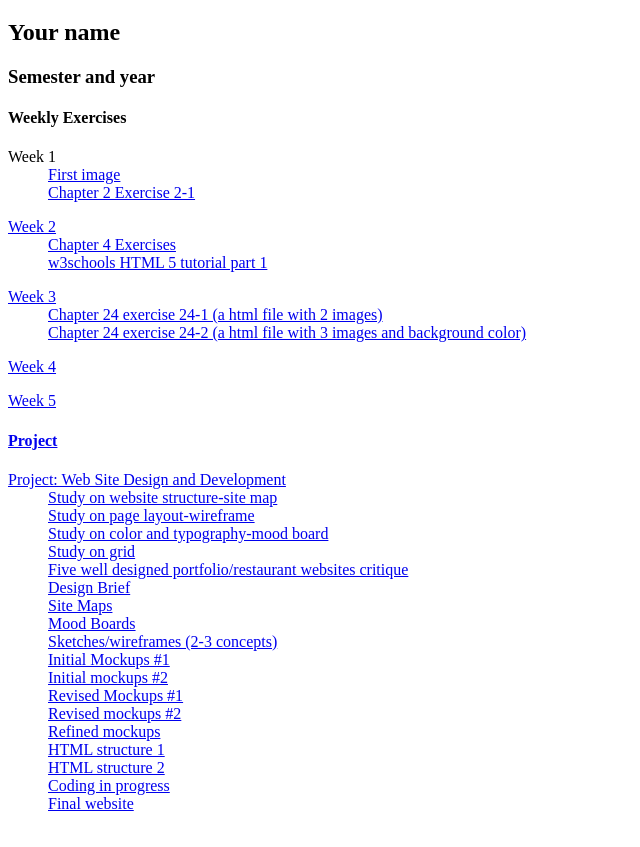
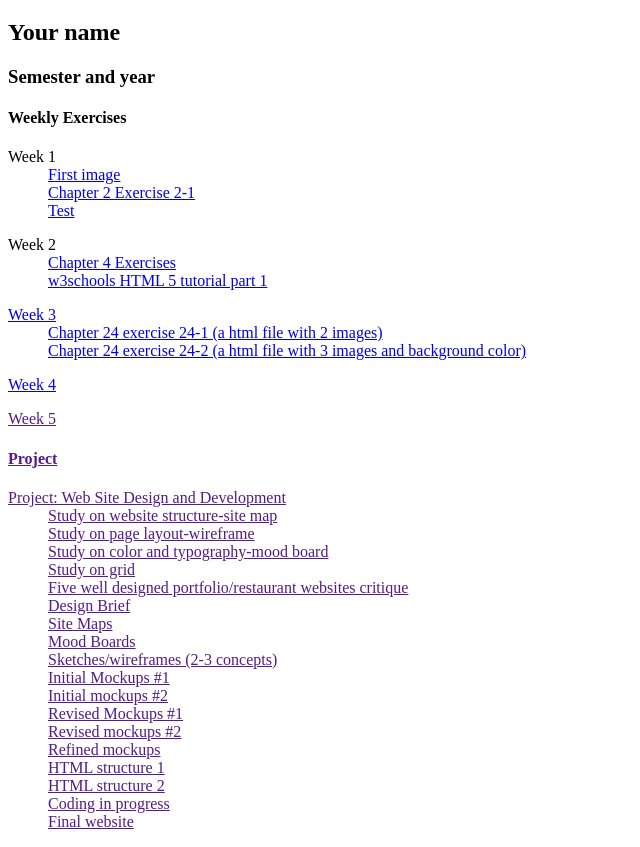
Before and after one commit to jplace2/AVT-217-Introduction-to-Web-Design, a plain HTML site: page weekly/index.html in a window 1280 px wide. Shown: the part 61-908 px from the top of the page, without its empty margins (0-640 px from the left). Drawn offline with Linux system fonts and the light colour scheme.

Commit message:
Update index.html

```diff
--- a/weekly/index.html
+++ b/weekly/index.html
@@ -16,26 +16,27 @@
 <dl>
 <dt>Week 1</dt>
 <dd><a href="https://jplace2.github.io/AVT-217-Introduction-to-Web-Design/sketch.jpg">First image</a></dd>
-<dd><a href="https://jplace2.github.io/AVT-217-Introduction-to-Web-Design/weekly/w1/jenskitchen.html">Chapter 2 Exercise 2-1</dd>
+<dd><a href="https://jplace2.github.io/AVT-217-Introduction-to-Web-Design/weekly/w1/jenskitchen.html">Chapter 2 Exercise 2-1</a></dd>
+<dd><a href="https://jplace2.github.io/AVT-217-Introduction-to-Web-Design/w1/testpage2.html">Test</a></dd>
 </dl>
 
 <dl>
 <dt>Week 2</dt>
-<dd>Chapter 4 Exercises</dd>
-<dd>w3schools HTML 5 tutorial part 1</dd>
+<dd><a href="https://jplace2.github.io/AVT-217-Introduction-to-Web-Design/weekly/w2/goose.html">Chapter 4 Exercises</dd>
+<dd><a href="https://jplace2.github.io/AVT-217-Introduction-to-Web-Design/weekly/w2/w3schools_exercise1.png">w3schools HTML 5 tutorial part 1</dd>
 </dl>
 
 <dl>
 <dt>Week 3</dt>
-<dd>Chapter 24 exercise 24-1 (a html file with 2 images)</dd>
-<dd>Chapter 24 exercise 24-2 (a html file with 3 images and background color)</dd>
+<dd><a href="https://jplace2.github.io/AVT-217-Introduction-to-Web-Design/weekly/w3/ellipsetest.html">Chapter 24 exercise 24-1 (a html file with 2 images)</dd>
+<dd><a href="https://jplace2.github.io/AVT-217-Introduction-to-Web-Design/weekly/w3/ellipsetest2.html">Chapter 24 exercise 24-2 (a html file with 3 images and background color)</dd>
 </dl>
 
 <dl>
 <dt>Week 4</dt>
-<dd></dd>
-<dd></dd>
-<dd></dd>
+<dd><a href=""></dd>
+<dd><a href=""></dd>
+<dd><a href=""></dd>
 </dl>
 
 <dl>
```
